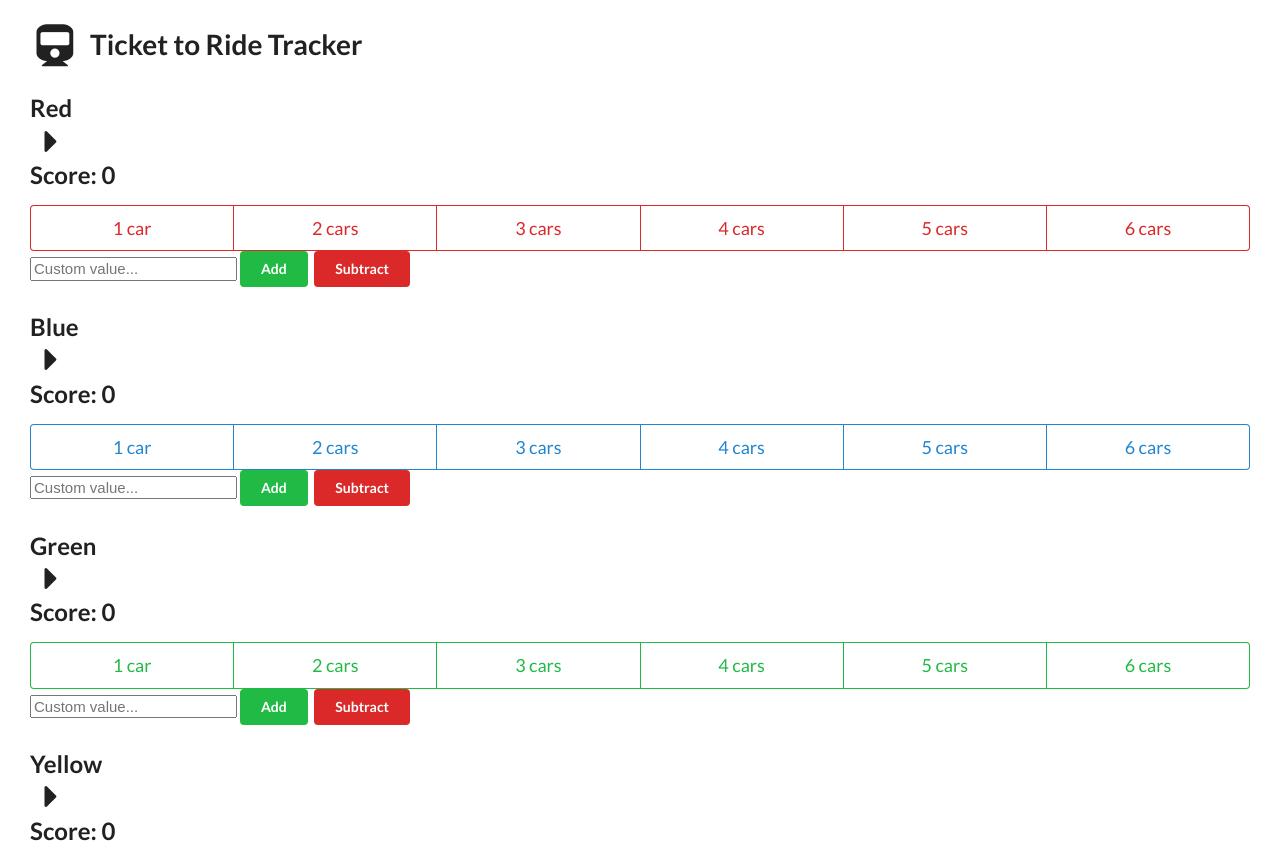
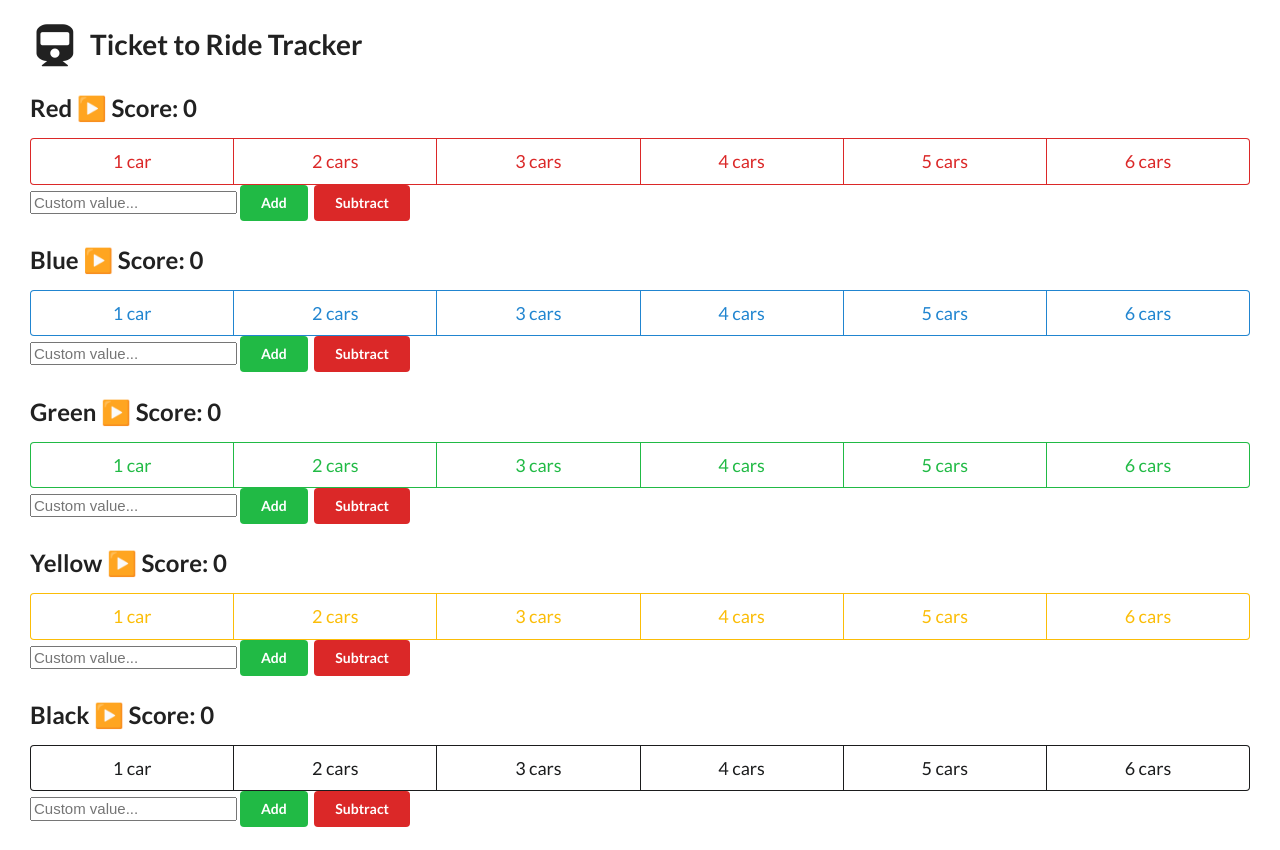
Before and after one commit to ajs256/ttr-tracker, a plain HTML site: page index.html in a window 1280 px wide. Shown: the top 850 px of the page. After the commit the page ends 827 px from the top, so only its background shows below. Drawn offline with nearby package versions, Linux system fonts and the light colour scheme.

Commit message:
Forget icons, let's try emojis

```diff
--- a/index.html
+++ b/index.html
@@ -10,7 +10,7 @@
   </head>
   <body onload="updateScores()">
   <h1 class="ui header"><i class='train icon'></i>Ticket to Ride Tracker</h1>
-  <h2 class='ui header'>Red<i class='caret right icon'></i>Score: <span id="redScore">...</span></h2>
+  <h2 class='ui header'>Red ▶️ Score: <span id="redScore">...</span></h2>
   <div class='six big ui buttons'>
     <button class='ui red basic button' onclick='changeScore("red", 1)'>1 car</button>
     <button class='ui red basic button' onclick='changeScore("red", 2)'>2 cars</button>
@@ -24,7 +24,7 @@
     <button class='positive ui button' onclick='evalCustom("red", "redCustom", false)'>Add</button>
     <button class='negative ui button' onclick='evalCustom("red", "redCustom", true)'>Subtract</button>
   </p>
-  <h2 class='ui header'>Blue<i class='caret right icon'></i>Score: <span id="blueScore">...</span></h2>
+  <h2 class='ui header'>Blue ▶️ Score: <span id="blueScore">...</span></h2>
   <div class='six big ui buttons'>
     <button class='ui blue basic button' onclick='changeScore("blue", 1)'>1 car</button>
     <button class='ui blue basic button' onclick='changeScore("blue", 2)'>2 cars</button>
@@ -38,7 +38,7 @@
     <button class='positive ui button' onclick='evalCustom("blue", "blueCustom", false)'>Add</button>
     <button class='negative ui button' onclick='evalCustom("blue", "blueCustom", true)'>Subtract</button>
   </p>
-  <h2 class='ui header'>Green<i class='caret right icon'></i>Score: <span id="greenScore">...</span></h2>
+  <h2 class='ui header'>Green ▶️ Score: <span id="greenScore">...</span></h2>
     <div class='six big ui buttons'>
       <button class='ui green basic button' onclick='changeScore("green", 1)'>1 car</button>
       <button class='ui green basic button' onclick='changeScore("green", 2)'>2 cars</button>
@@ -52,7 +52,7 @@
       <button class='positive ui button' onclick='evalCustom("green", "greenCustom", false)'>Add</button>
       <button class='negative ui button' onclick='evalCustom("green", "greenCustom", true)'>Subtract</button>
     </p>
-    <h2 class='ui header'>Yellow<i class='caret right icon'></i>Score: <span id="yellowScore">...</span></h2>
+    <h2 class='ui header'>Yellow ▶️ Score: <span id="yellowScore">...</span></h2>
     <div class='six big ui buttons'>
       <button class='ui yellow basic button' onclick='changeScore("yellow", 1)'>1 car</button>
       <button class='ui yellow basic button' onclick='changeScore("yellow", 2)'>2 cars</button>
@@ -66,7 +66,7 @@
       <button class='positive ui button' onclick='evalCustom("yellow", "yellowCustom", false)'>Add</button>
       <button class='negative ui button' onclick='evalCustom("yellow", "yellowCustom", true)'>Subtract</button>
     </p>
-    <h2 class='ui header'>Black<i class='caret right icon'></i>Score: <span id="blackScore">...</span></h2>
+    <h2 class='ui header'>Black ▶️ Score: <span id="blackScore">...</span></h2>
     <div class='six big ui buttons'>
       <button class='ui black basic button' onclick='changeScore("black", 1)'>1 car</button>
       <button class='ui black basic button' onclick='changeScore("black", 2)'>2 cars</button>
```
